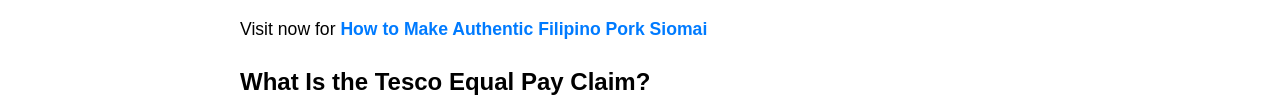
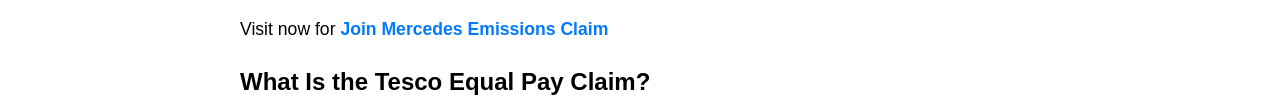
Before and after one commit to ikingbaker/claim, a plain HTML site: page index.html in a window 1280 px wide. Shown: the part 771-880 px from the top of the page. Drawn offline with Linux system fonts and the light colour scheme.

Commit message:
Update index.html

```diff
--- a/index.html
+++ b/index.html
@@ -56,7 +56,7 @@
  <img src="https://i.postimg.cc/yYY73q7r/tesco.jpg" alt="tesco.jpg" style="max-width: 100%; height: auto;">
 </div>
 
-<p>Visit now for  <a href="https://amber-7.gitbook.io/ambers-menu/">How to Make Authentic Filipino Pork Siomai</a></p>
+<p>Visit now for  <a href="https://emissions.pages.dev/">Join Mercedes Emissions Claim</a></p>
 
 <h2>What Is the Tesco Equal Pay Claim?</h2>
 <p>The Tesco Equal Pay Claim is a legal action brought by store workers who argue that their roles are of equal value to those in distribution centers but are paid significantly less.</p>
```
